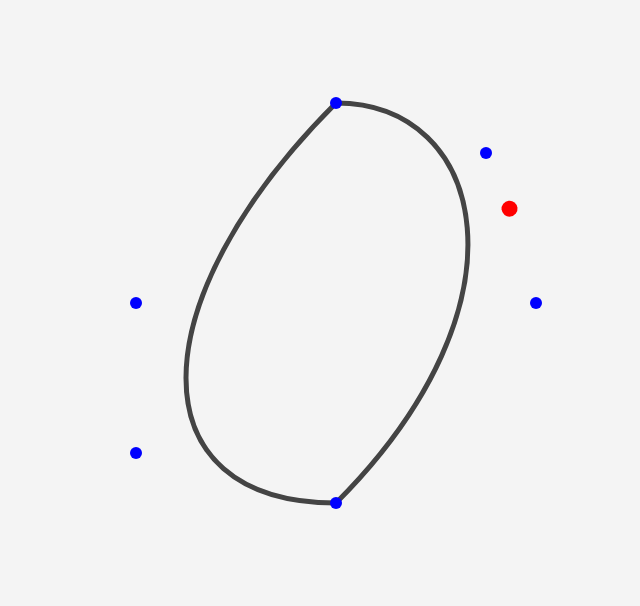
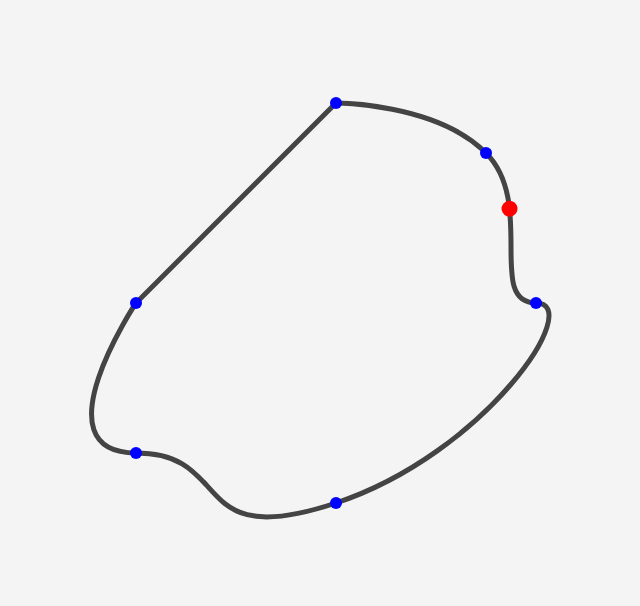
Before and after one commit to Kenpham1506/du-an-kiem-soat-duong-tau, a plain HTML site: page train test/index.html in a window 1280 px wide. Shown: the part 105-711 px from the top of the page, without its empty margins (304-944 px from the left). Drawn offline with Linux system fonts and the light colour scheme.

Commit message:
Update index.html

```diff
--- a/train test/index.html
+++ b/train test/index.html
@@ -48,7 +48,7 @@
 <body>
 	<svg viewBox="0 0 600 600">
 		<!-- Track path -->
-		<path d="M300,100 C450,100 500,300 300,500 C100,500 100,300 300,100"
+		<path d="M300,100 S 400,100 450,150 S 450,300 500,300 S 450,450 300,500 S 200,450 100,450 S 100,300 100,300 S 200,200 300,100 Z"
 		      stroke="#444" fill="none" stroke-width="5" id="track" />
 
 		<!-- Train -->
```
